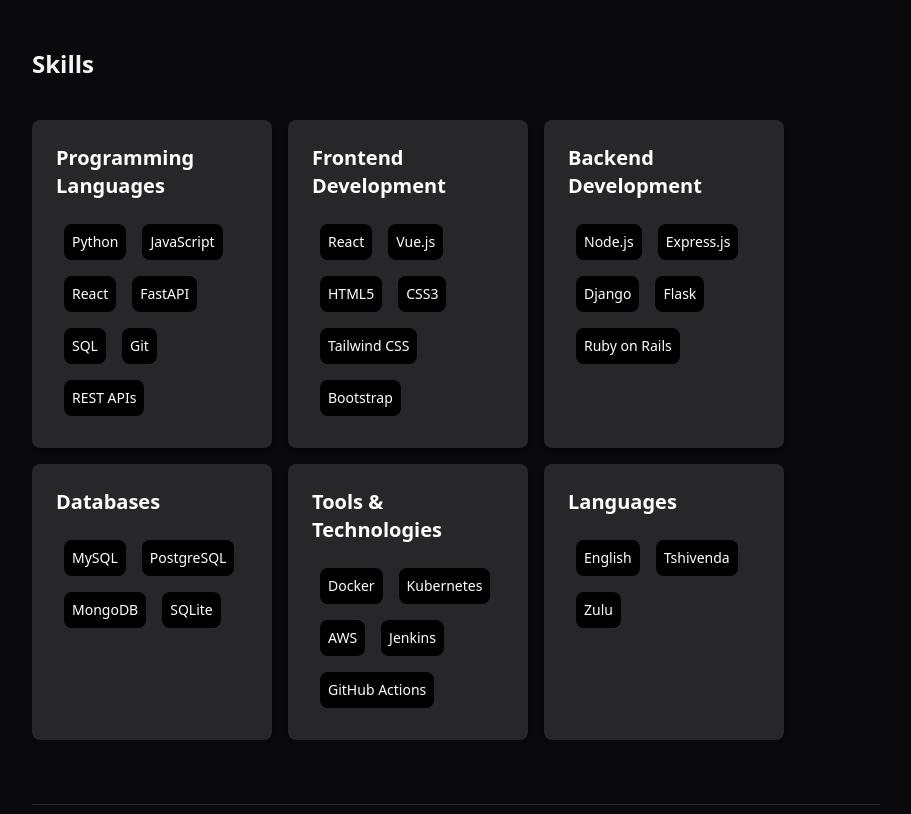
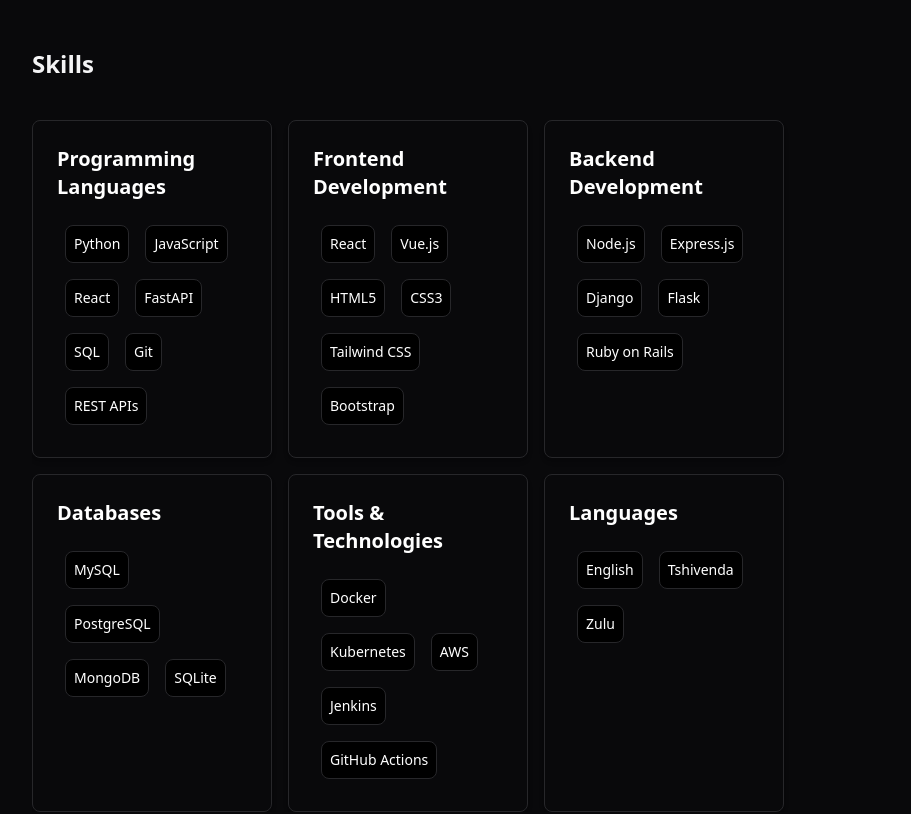
Before and after one commit to Urangani/Portfolio, a React (Vite) app: page / in a window 1280 px wide. Shown: the part 580-1394 px from the top of the page, without its empty margins (184-1095 px from the left). Built offline with nearby package versions, Linux system fonts and the light colour scheme.

Commit message:
Update CategoryCard styles: add borders for improved visual separation

```diff
--- a/src/components/CategoryCard.jsx
+++ b/src/components/CategoryCard.jsx
@@ -3,13 +3,13 @@
 // Reusable Card Component
 const CategoryCard = ({ title, items }) => {
   return (
-    <div className="bg-zinc-800 shadow-md rounded-lg p-6 w-60">
+    <div className=" shadow-md border border-zinc-800 rounded-lg p-6 w-60">
       <h2 className="text-xl font-semibold text-white mb-4">{title}</h2>
       <ul className="flex flex-wrap">
         {items.map((item, index) => (
           <li
             key={index}
-            className="bg-black text-white text-center text-sm rounded-lg m-2 p-2"
+            className="bg-black border border-zinc-800 text-white text-center text-sm rounded-lg m-2 p-2"
           >
             {item}
           </li>
```
